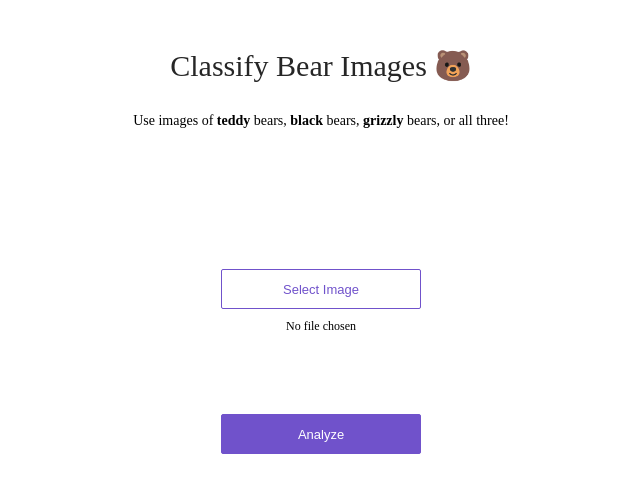
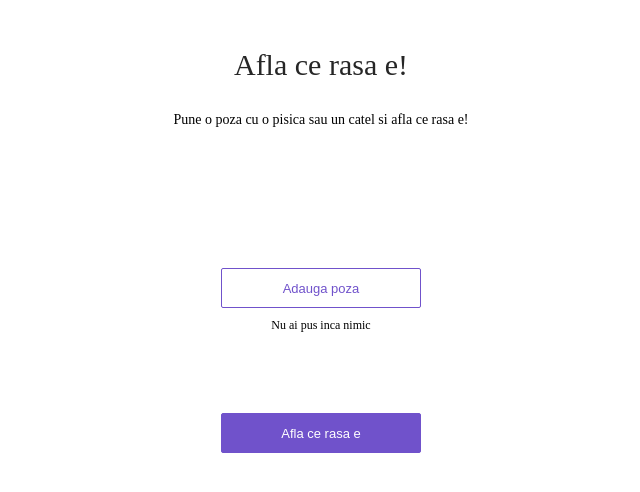
Before and after one commit to DGIvan/abcd, a plain HTML site: page app/view/index.html in a window 1280 px wide. Shown: the whole page, without its empty margins (319-959 px from the left). Drawn offline with Linux system fonts and the light colour scheme.

Commit message:
Update index.html

```diff
--- a/app/view/index.html
+++ b/app/view/index.html
@@ -7,10 +7,9 @@
 <body>
 <div>
   <div class='center'>
-    <div class='title'>Classify Bear Images 🐻</div>
+    <div class='title'>Afla ce rasa e!</div>
     <p>
-      Use images of <strong>teddy</strong> bears, <strong>black</strong> bears, <strong>grizzly</strong> bears, or
-      all three!
+      Pune o poza cu o pisica sau un catel si afla ce rasa e!
     </p>
     <div class='content'>
       <div class='no-display'>
@@ -21,15 +20,15 @@
                accept='image/*'
                onchange='showPicked(this)'>
       </div>
-      <button class='choose-file-button' type='button' onclick='showPicker()'>Select Image</button>
+      <button class='choose-file-button' type='button' onclick='showPicker()'>Adauga poza</button>
       <div class='upload-label'>
-        <label id='upload-label'>No file chosen</label>
+        <label id='upload-label'>Nu ai pus inca nimic</label>
       </div>
       <div>
         <img id='image-picked' class='no-display' alt='Chosen Image' height='200'>
       </div>
       <div class='analyze'>
-        <button id='analyze-button' class='analyze-button' type='button' onclick='analyze()'>Analyze</button>
+        <button id='analyze-button' class='analyze-button' type='button' onclick='analyze()'>Afla ce rasa e</button>
       </div>
       <div class='result-label'>
         <label id='result-label'></label>
```
